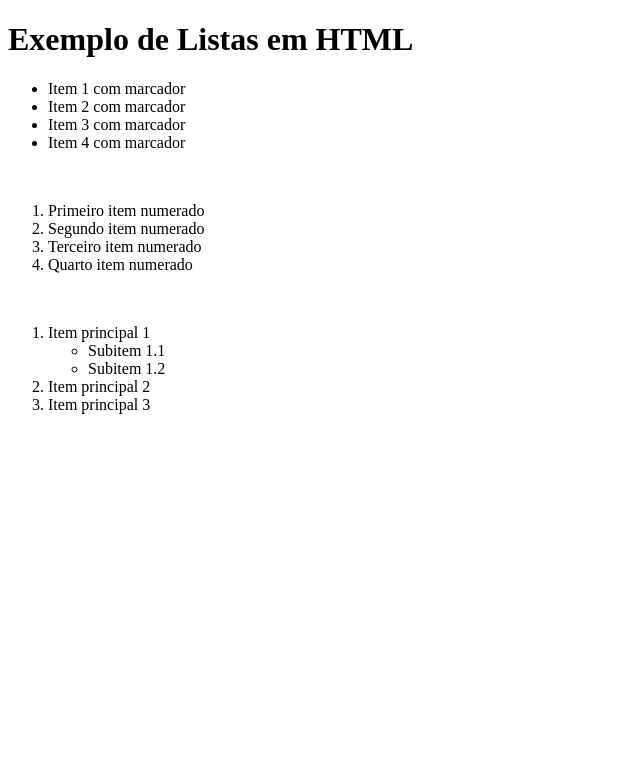
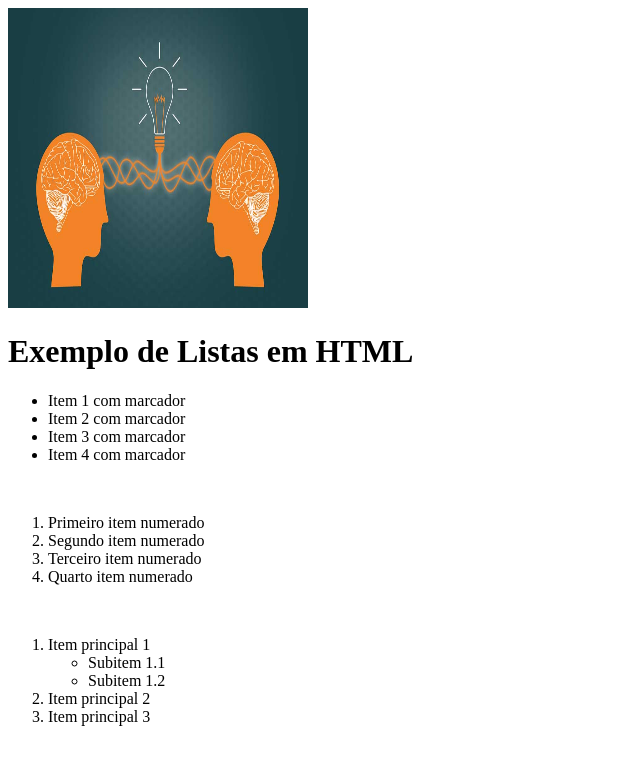
Before and after one commit to davifz/lista, a plain HTML site: page index.html in a window 1280 px wide. Shown: the whole page, without its empty margins (0-640 px from the left). Drawn offline with Linux system fonts and the light colour scheme.

Commit message:
Update index.html

```diff
--- a/index.html
+++ b/index.html
@@ -10,6 +10,7 @@
 </head>
 <body>
 
+    <img src="soft-skills-1.jpg" alt="Img 1" width="300" height="300">
     <!-- Cabe�alho da p�gina -->
     <h1>Exemplo de Listas em HTML</h1>
 
```
